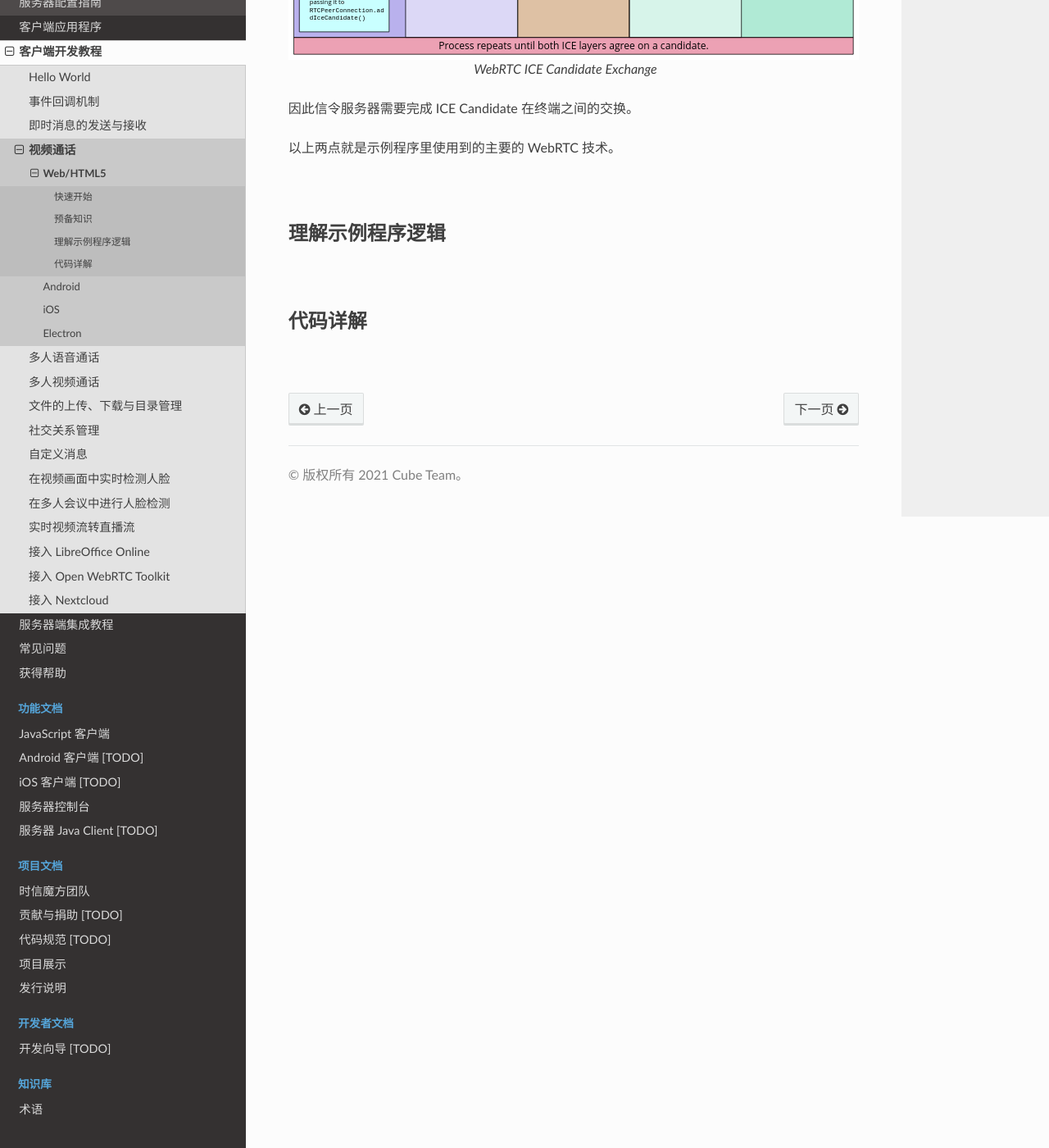
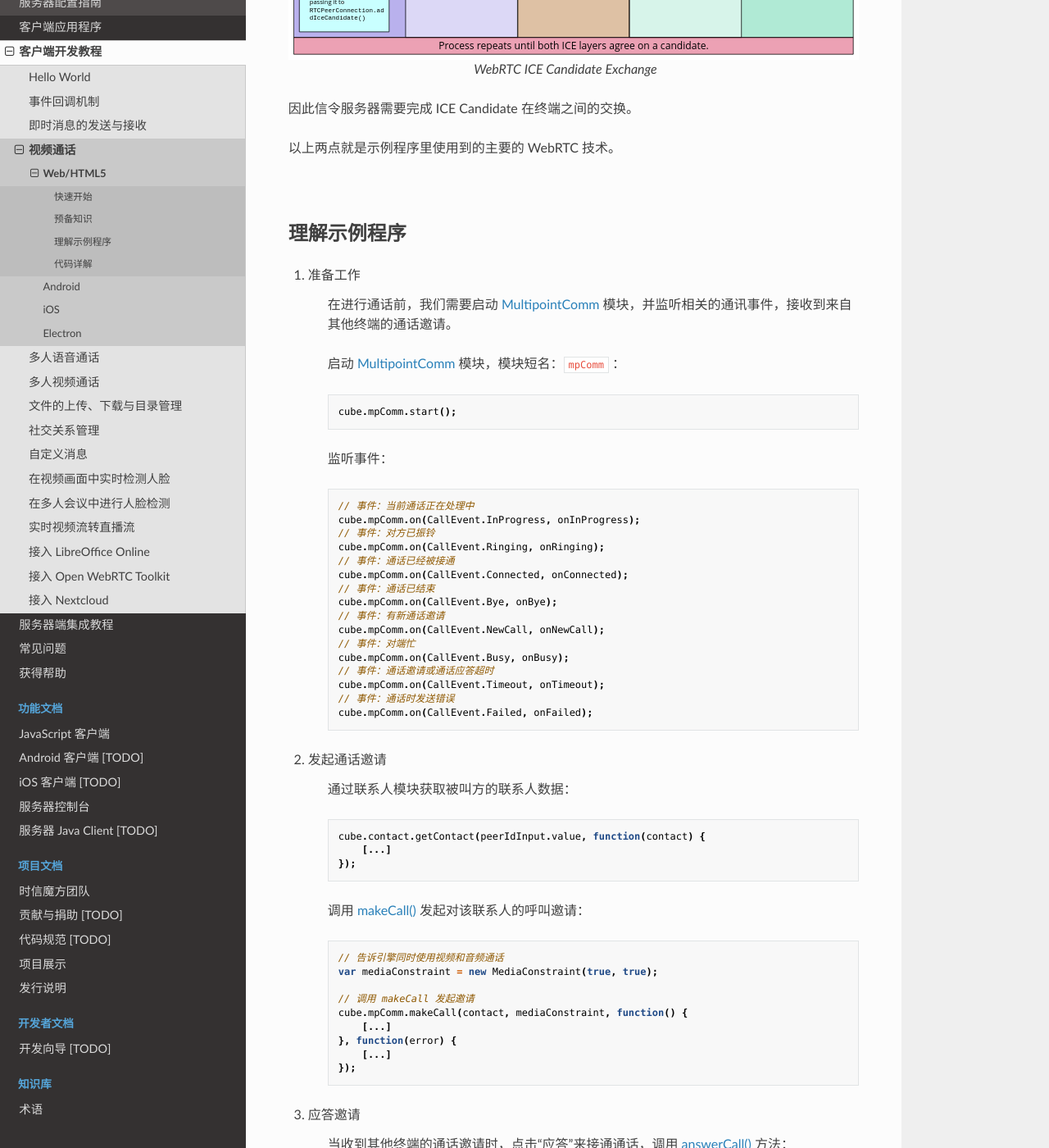
Before and after one commit to shixincube/cube-manual, a Sphinx documentation site: the page built from doc/source/tutorials/web/contact_video_call.rst, in a window 1280 px wide and 1400 px high, scrolled down 6182 px. Shown: the whole window at 82% size. Built offline with Sphinx 7.4.7 and the Read the Docs theme 2.0.0, drawn with Linux system fonts in a browser that asks for light colours; some of the changed text lies outside the part shown.

Commit message:
Update doc

```diff
--- a/doc/source/tutorials/web/contact_video_call.rst
+++ b/doc/source/tutorials/web/contact_video_call.rst
@@ -138,9 +138,113 @@ WebRTC 通过 :term:`SDP` 进行媒体数据通道的协商，因此信令服务
 
 |
 
-理解示例程序逻辑
+理解示例程序
 ===============================
 
+#. 准备工作
+
+    在进行通话前，我们需要启动 `MultipointComm <../../_static/cube-javascript-api/MultipointComm.html>`__ 模块，并监听相关的通讯事件，接收到来自其他终端的通话邀请。
+
+    启动 `MultipointComm <../../_static/cube-javascript-api/MultipointComm.html>`__ 模块，模块短名：``mpComm`` ：
+
+    .. code-block:: javascript
+
+        cube.mpComm.start();
+
+    监听事件：
+
+    .. code-block:: javascript
+
+        // 事件：当前通话正在处理中
+        cube.mpComm.on(CallEvent.InProgress, onInProgress);
+        // 事件：对方已振铃
+        cube.mpComm.on(CallEvent.Ringing, onRinging);
+        // 事件：通话已经被接通
+        cube.mpComm.on(CallEvent.Connected, onConnected);
+        // 事件：通话已结束
+        cube.mpComm.on(CallEvent.Bye, onBye);
+        // 事件：有新通话邀请
+        cube.mpComm.on(CallEvent.NewCall, onNewCall);
+        // 事件：对端忙
+        cube.mpComm.on(CallEvent.Busy, onBusy);
+        // 事件：通话邀请或通话应答超时
+        cube.mpComm.on(CallEvent.Timeout, onTimeout);
+        // 事件：通话时发送错误
+        cube.mpComm.on(CallEvent.Failed, onFailed);
+
+
+#. 发起通话邀请
+
+    通过联系人模块获取被叫方的联系人数据：
+
+    .. code-block:: javascript
+
+        cube.contact.getContact(peerIdInput.value, function(contact) {
+            [...]
+        });
+
+    调用 `makeCall() <../../_static/cube-javascript-api/MultipointComm.html#makeCall>`__ 发起对该联系人的呼叫邀请：
+
+    .. code-block:: javascript
+
+        // 告诉引擎同时使用视频和音频通话
+        var mediaConstraint = new MediaConstraint(true, true);
+
+        // 调用 makeCall 发起邀请
+        cube.mpComm.makeCall(contact, mediaConstraint, function() {
+            [...]
+        }, function(error) {
+            [...]
+        });
+
+
+#. 应答邀请
+
+    当收到其他终端的通话邀请时，点击“应答”来接通通话，调用 `answerCall() <../../_static/cube-javascript-api/MultipointComm.html#answerCall>`__ 方法：
+
+    .. code-block:: javascript
+
+        var mediaConstraint = new MediaConstraint(true, true);
+
+        // 调用 answerCall 发起邀请
+        cube.mpComm.answerCall(mediaConstraint, function(record) {
+            [...]
+        }, function(error) {
+            [...]
+        });
+
+
+#. 结束通话
+
+    通话结束时，点击“挂断”按钮来停止通话，关闭摄像机和麦克风。
+
+    .. code-block:: javascript
+
+        // 调用 hangupCall 结束通话
+        cube.mpComm.hangupCall();
+
+
+#. 事件处理
+
+    这里我们主要讲解一下 ``NewCall`` 事件，``NewCall`` 事件的回调函数代码如下：
+
+    .. code-block:: javascript
+
+        function onNewCall(event) {
+            // 当前的通话记录
+            var record = event.getData();
+            stateLabel.innerHTML = '收到来自 ' + record.getCaller().getId() + ' 通话邀请';
+
+            [...]
+
+            setTimeout(function() {
+                if (confirm('是否接听来自 ' + record.getCaller().getId() + ' 的通话？')) {
+                    answerCall();
+                }
+            }, 100);
+        }
+
+    **NewCall** 事件回调函数是当前签入的联系人收到主叫端的邀请时被回调，这时需要用户选择是否应答对方的通话邀请。函数的回调参数是当前的通话记录对象 `CallRecord <../../_static/cube-javascript-api/CallRecord.html>`__ 。
 
 
 |
@@ -148,4 +252,53 @@ WebRTC 通过 :term:`SDP` 进行媒体数据通道的协商，因此信令服务
 代码详解
 ===============================
 
+示例里我们使用的文件有：
+
+* **index.html**：主页面文件。
+* **main.css**：页面样式表文件。
+* **main.js**：示例的程序主文件。包括程序逻辑流程和页面事件处理。
+* **cube.js**：时信魔方的 JavaScript 客户端库文件。
+
+#. 使用 **video** 标签显示视频画面。我们需要在 *index.html* 加入两个 **video** 标签分别加载对方摄像机的画面和本地摄像机的画面。
+
+    .. code-block:: html
+
+        <video id="peerVideo" autoplay></video>
+
+    .. code-block:: html
+
+        <video id="myVideo" autoplay></video>
+
+
+#. 在 *main.js* 里我们先为界面上的各个按钮绑定上处理事件：
+
+    * “登录”按钮的事件处理函数是 ``start()``
+    * “退出”按钮的事件处理函数是 ``stop()``
+    * “呼叫”按钮的事件处理函数是 ``makeCall()``
+    * “应答”按钮的事件处理函数是 ``answerCall()``
+    * “挂断”按钮的事件处理函数是 ``hangupCall()``
+
+
+#. 在发起和应答通话时将 **video** 标签的 :term:`DOM` 对象实例赋值到引擎，以便引擎自动加载画面：
+
+    .. code-block:: javascript
+
+        function makeCall() {
+            // 设置视频标签元素
+            cube.mpComm.setRemoteVideoElement(peerVideo);
+            cube.mpComm.setLocalVideoElement(myVideo);
+
+            [...]
+        }
+
+    .. code-block:: javascript
+
+        function answerCall() {
+            // 设置视频标签元素
+            cube.mpComm.setRemoteVideoElement(peerVideo);
+            cube.mpComm.setLocalVideoElement(myVideo);
+
+            [...]
+        }
+
 |
--- a/doc/source/tutorials/web/sendrecv_message.rst
+++ b/doc/source/tutorials/web/sendrecv_message.rst
@@ -45,12 +45,12 @@ Web/HTML5 - 发送/接收即时消息
 
 |
 
-理解示例程序逻辑
+理解示例程序
 ===============================
 
 这里我们将专注讲解消息的收发逻辑，关于如何启动魔方引擎您可以查询 :doc:`helloworld` 示例。
 
-#. 如前所述，我们需要给指定的联系人发送信息需要使用 `MessagingService <../../_static/cube-javascript-api/MessagingService.html>`__ 模块，因此，在魔方引擎启动之后，我们需要启动消息服务模块：
+#. 如前所述，我们需要给指定的联系人发送信息需要使用 `MessagingService <../../_static/cube-javascript-api/MessagingService.html>`__ 模块，因此，在魔方引擎启动之后，我们需要启动消息服务模块，模块短名 ``messaging`` ：
 
     .. code-block:: javascript
 
```
